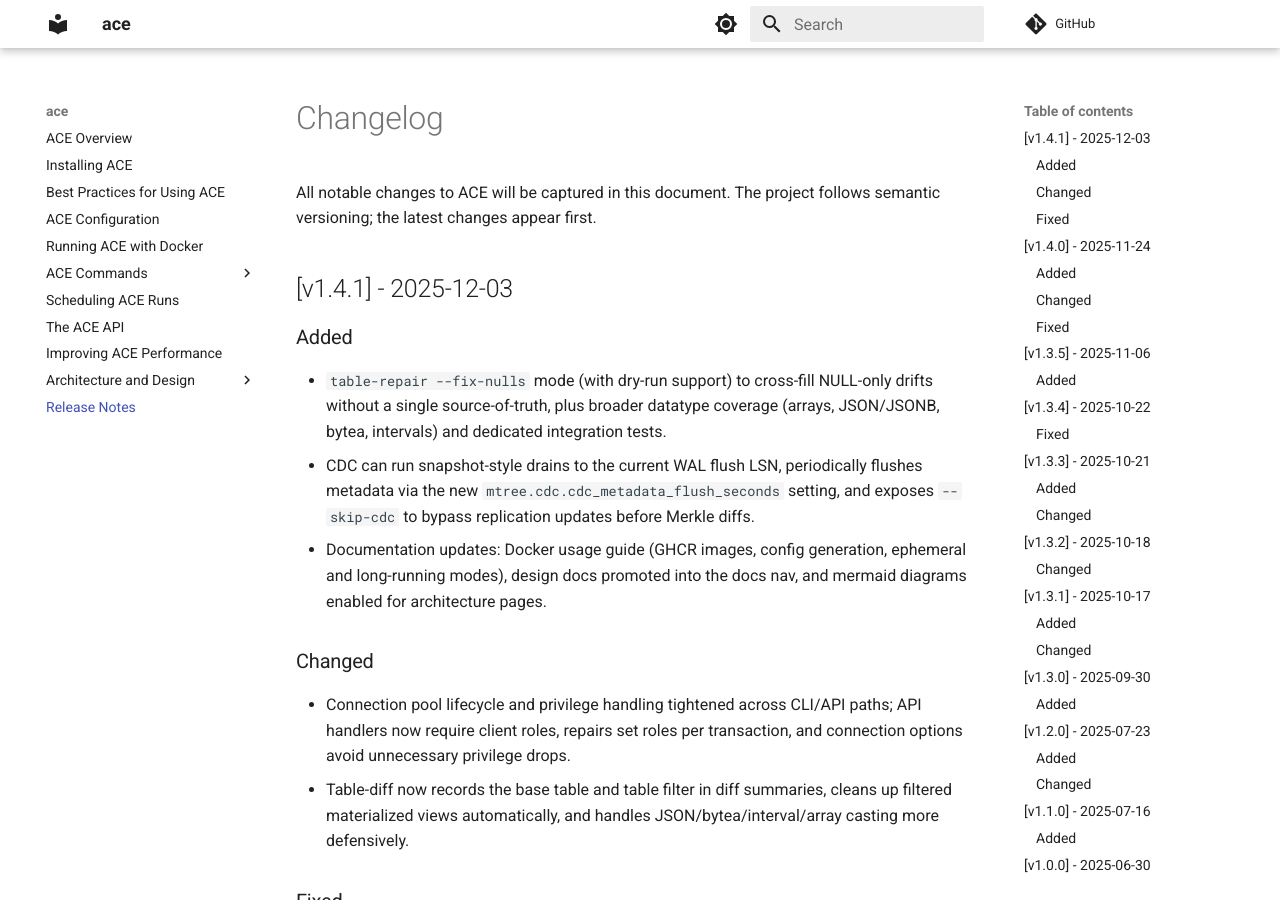
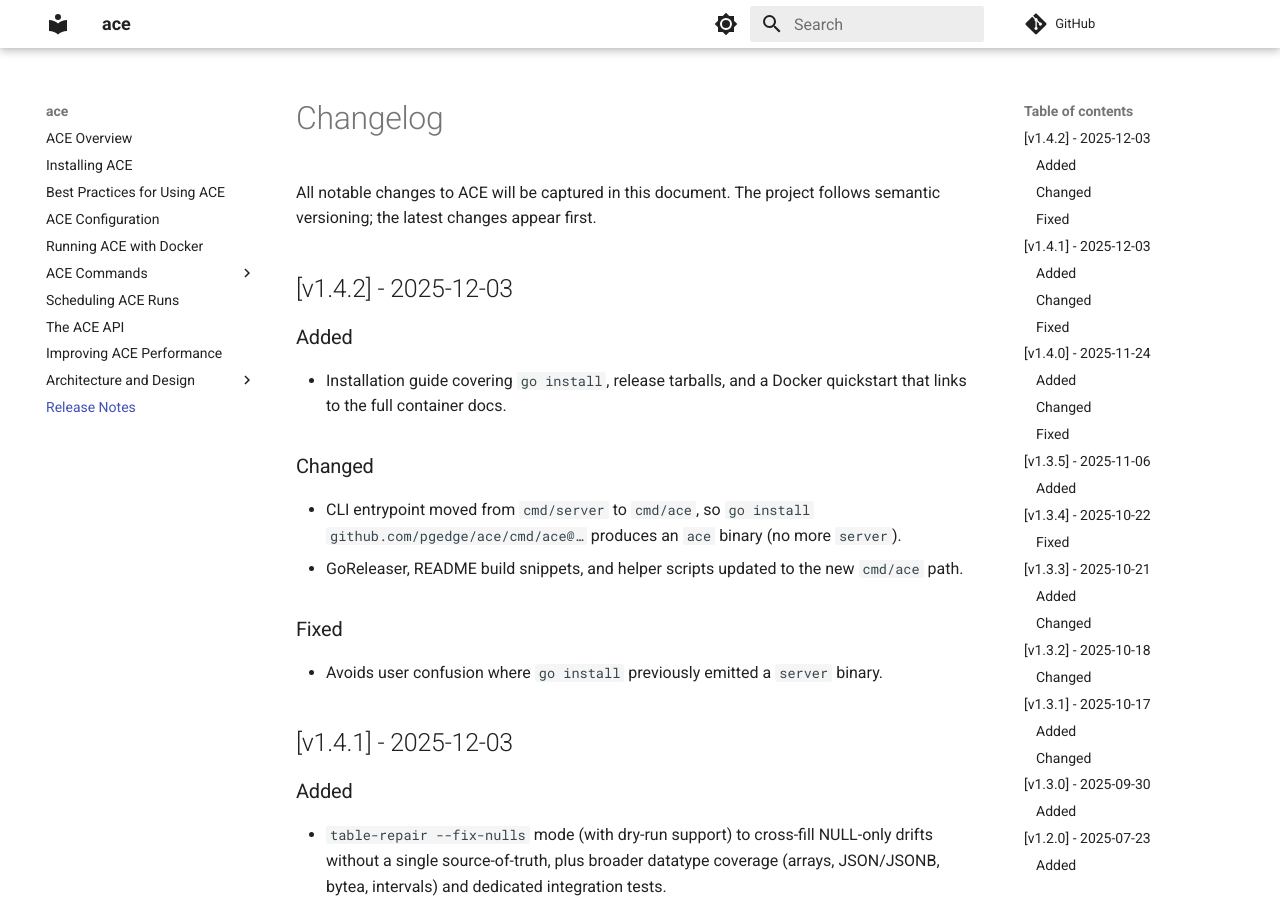
Before and after one commit to pgEdge/ace, an MkDocs documentation site: the page built from docs/CHANGELOG.md, in a window 1280 px wide and 900 px high. Built offline with MkDocs 1.6.1 and Material for MkDocs 9.7.7, drawn with Linux system fonts in a browser that asks for light colours; comment, search, counter and statistics services are not loaded.

Commit message:
Add changelog for 1.4.2

````diff
--- a/docs/CHANGELOG.md
+++ b/docs/CHANGELOG.md
@@ -1,6 +1,18 @@
 # Changelog
 
 All notable changes to ACE will be captured in this document. The project follows semantic versioning; the latest changes appear first.
+
+## [v1.4.2] - 2025-12-03
+
+### Added
+- Installation guide covering `go install`, release tarballs, and a Docker quickstart that links to the full container docs.
+
+### Changed
+- CLI entrypoint moved from `cmd/server` to `cmd/ace`, so `go install github.com/pgedge/ace/cmd/ace@…` produces an `ace` binary (no more `server`).
+- GoReleaser, README build snippets, and helper scripts updated to the new `cmd/ace` path.
+
+### Fixed
+- Avoids user confusion where `go install` previously emitted a `server` binary.
 
 ## [v1.4.1] - 2025-12-03
 
--- a/docs/install.md
+++ b/docs/install.md
@@ -15,7 +15,7 @@ Requires Go 1.20+ with CGO enabled (SQLite). Make sure build deps are present (`
 go install github.com/pgedge/ace/cmd/ace@latest
 
 # Specific version
-go install github.com/pgedge/ace/cmd/ace@v1.4.1
+go install github.com/pgedge/ace/cmd/ace@v1.4.2
 ```
 
 The binary lands in `GOBIN` if set, otherwise `$GOPATH/bin` (defaults to `~/go/bin`). Add that to your `PATH`:
@@ -29,7 +29,7 @@ export PATH="$(go env GOBIN || go env GOPATH)/bin:$PATH"
 Grab the prebuilt archive for your platform from GitHub Releases and unpack the `ace` binary:
 
 ```sh
-ACE_VER=v1.4.1
+ACE_VER=v1.4.2
 OS=Linux    # or Darwin or Windows
 ARCH=x86_64 # or arm64
 
````
